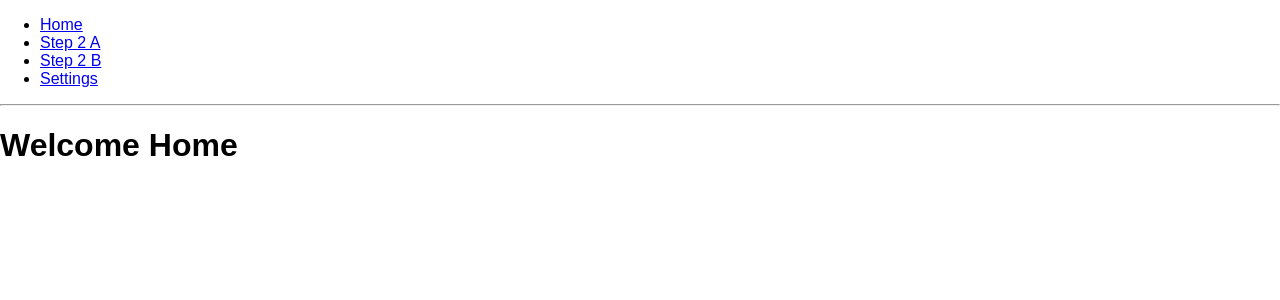
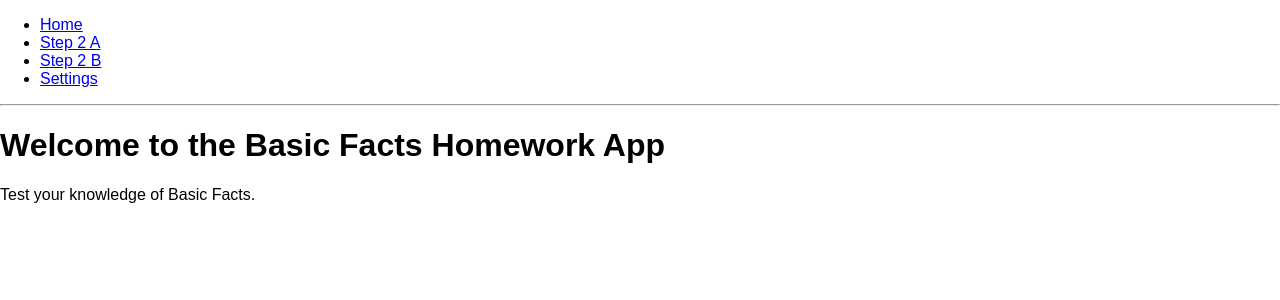
Before and after one commit to ksalayon/basic-facts, a React (Create React App) app: page / in a window 1280 px wide. Shown: the top 300 px of the page. Built offline with nearby package versions, Linux system fonts and the light colour scheme.

Commit message:
Used app.js to define route paths and corresponding components

```diff
--- a/src/App.js
+++ b/src/App.js
@@ -1,21 +1,43 @@
 import React, { Component } from 'react';
-import logo from './logo.svg';
-import './App.css';
+import './index.css';
+import { Route, Link } from "react-router-dom";
+import { Home } from './Scenes/Home/Home';
+import { Step2A } from './Scenes/Step2A/Step2A';
+import { Step2AGroups } from './Scenes/Step2A/Step2AGroups';
+import { Step2AMulDivByTwo } from './Scenes/Step2A/Step2AMulDivByTwo';
+import { Step2AMulDivByFive } from './Scenes/Step2A/Step2AMulDivByFive';
+import { Step2B } from './Scenes/Step2B/Step2B';
+import { BFSetttings } from './Scenes/Settings/BFSettings';
 
-class BF extends Component {
-  render() {
+export default class BF extends Component {
+  render = () => {
     return (
-      <div className="BasicFacts">
-        <header className="App-header">
-          <img src={logo} className="App-logo" alt="logo" />
-          <h1 className="App-title">Welcome to the Basic Facts Homework App</h1>
-        </header>
-        <p className="App-intro">
-          Test your knowledge of Basic Facts.
-        </p>
+      <div>
+        <ul>
+          <li>
+            <Link to="/">Home</Link>
+          </li>
+          <li>
+            <Link to="/step2a">Step 2 A</Link>
+          </li>
+          <li>
+            <Link to="/step2b">Step 2 B</Link>
+          </li>
+          <li>
+            <Link to="/settings">Settings</Link>
+          </li>
+        </ul>
+        <hr />
+
+        <Route exact path="/" render={() => <Home/>} />
+        <Route path="/step2a" component={Step2A} />
+        <Route path="/step2a/groups" component={Step2AGroups} />
+        <Route path="/step2a/muldivbytwo" component={Step2AMulDivByTwo} />
+        <Route path="/step2a/muldivbyfive" component={Step2AMulDivByFive} />
+        <Route path="/step2b" component={Step2B} />
+        <Route path="/settings" component={BFSetttings} />
       </div>
     );
+
   }
 }
-
-export default BF;
--- a/src/Components/Equation/Equation.js
+++ b/src/Components/Equation/Equation.js
@@ -30,9 +30,9 @@ class Equation extends Component {
     var successPart;
     if(this.props.done) {
       if (this.props.solved) {
-        successPart = (<div className="result">&#x2705;</div>)
+        successPart = (<div className="result"><span role="img" aria-label="correct">&#x2705;</span></div>)
       } else {
-        successPart = (<div className="result">&#x274C; - Correct Answer is {this.props.expectedInput}</div>)
+        successPart = (<div className="result"><span role="img" aria-label="correct">&#x274C;</span> - Correct Answer is {this.props.expectedInput}</div>)
       }
     }
 
@@ -48,7 +48,7 @@ class Equation extends Component {
 
   render() {
     return (
-      <div className="equation">
+      <div className="equation-component">
         { this.renderParts() }
       </div>
     )
--- a/src/Components/Equation/index.css
+++ b/src/Components/Equation/index.css
@@ -1,4 +1,4 @@
-.equation {
+.equation-component {
     display:block;
     position: relative;
     float:left;
@@ -7,12 +7,12 @@
     padding:5px;
 }
 
-.equation .parts {
+.equation-component .parts {
     display:block;
     position: relative;
 }
 
-.equation .parts > div {
+.equation-component .parts > div {
     display:block;
     position: relative;
     float:left;
@@ -20,9 +20,9 @@
     padding:5px;
 }
 
-.equation .parts .first-operand,
-.equation .parts .first-operand input,
-.equation .parts .second-operand,
-.equation .parts .second-operand input {
+.equation-component .parts .first-operand,
+.equation-component .parts .first-operand input,
+.equation-component .parts .second-operand,
+.equation-component .parts .second-operand input {
     max-width: 30px;
 }
--- a/src/Scenes/Home/Home.js
+++ b/src/Scenes/Home/Home.js
@@ -4,7 +4,15 @@ export class Home extends Component {
 
   render() {
     return (
-      <h1>Welcome Home</h1>
+      <div id="BFHome">
+        <header>
+          <h1 className="App-title">Welcome to the Basic Facts Homework App</h1>
+        </header>
+        <p className="intro">
+          Test your knowledge of Basic Facts.
+        </p>
+      </div>
+
     );
   }
 }
--- a/src/Scenes/Step2A/Step2A.js
+++ b/src/Scenes/Step2A/Step2A.js
@@ -1,12 +1,11 @@
 import React, {Component} from 'react';
 import { Link } from "react-router-dom";
-import '../../index.css';
 
 class Step2A extends Component {
 
   render() {
     return (
-      <div class="step-menu">
+      <div className="step-menu">
         <h3>This is the Step 2A Stage - Good Luck!</h3>
         <ul>
           <li>
--- a/src/Scenes/Step2A/Step2AGroups.js
+++ b/src/Scenes/Step2A/Step2AGroups.js
@@ -3,7 +3,6 @@ import { GroupService } from '../../Services/GroupService';
 import { EquationService as es} from '../../Services/EquationService';
 import { Equation } from '../../Components/Equation/Equation';
 import { ResultDisplay } from '../../Components/ResultDisplay';
-import '../../index.css';
 
 
 class Step2AGroups extends Component {
--- a/src/Scenes/Step2A/Step2AMulDivByFive.js
+++ b/src/Scenes/Step2A/Step2AMulDivByFive.js
@@ -3,7 +3,6 @@ import { MulService } from '../../Services/MulService';
 import { EquationService as es} from '../../Services/EquationService';
 import { Equation } from '../../Components/Equation/Equation';
 import { ResultDisplay } from '../../Components/ResultDisplay';
-import '../../index.css';
 
 
 class Step2AMulDivByFive extends Component {
--- a/src/Scenes/Step2A/Step2AMulDivByTwo.js
+++ b/src/Scenes/Step2A/Step2AMulDivByTwo.js
@@ -3,8 +3,6 @@ import { MulService } from '../../Services/MulService';
 import { EquationService as es} from '../../Services/EquationService';
 import { Equation } from '../../Components/Equation/Equation';
 import { ResultDisplay } from '../../Components/ResultDisplay';
-import '../../index.css';
-
 
 class Step2AMulDivByTwo extends Component {
 
--- a/src/Services/GroupService.js
+++ b/src/Services/GroupService.js
@@ -1,8 +1,6 @@
 import {BFService} from './BFService';
 
 var GroupService = (function(BFService){
-
-  var items = [];
 
   function operands(divisor, limit) {
 
--- a/src/router.js
+++ b/src/router.js
@@ -1,40 +1,10 @@
 import React from 'react';
-import { BrowserRouter as Router, Route, Link } from "react-router-dom";
-import { Home } from './Scenes/Home/Home';
-import { Step2A } from './Scenes/Step2A/Step2A';
-import { Step2AGroups } from './Scenes/Step2A/Step2AGroups';
-import { Step2AMulDivByTwo } from './Scenes/Step2A/Step2AMulDivByTwo';
-import { Step2AMulDivByFive } from './Scenes/Step2A/Step2AMulDivByFive';
-import { Step2B } from './Scenes/Step2B/Step2B';
-import { BFSetttings } from './Scenes/Settings/BFSettings';
+import { BrowserRouter as Router } from "react-router-dom";
+import BF from './App.js';
 
 const BFRouter = () => (
   <Router>
-    <div>
-      <ul>
-        <li>
-          <Link to="/">Home</Link>
-        </li>
-        <li>
-          <Link to="/step2a">Step 2 A</Link>
-        </li>
-        <li>
-          <Link to="/step2b">Step 2 B</Link>
-        </li>
-        <li>
-          <Link to="/settings">Settings</Link>
-        </li>
-      </ul>
-      <hr />
-
-      <Route exact path="/" component={Home} />
-      <Route path="/step2a" component={Step2A} />
-      <Route path="/step2a/groups" component={Step2AGroups} />
-      <Route path="/step2a/muldivbytwo" component={Step2AMulDivByTwo} />
-      <Route path="/step2a/muldivbyfive" component={Step2AMulDivByFive} />
-      <Route path="/step2b" component={Step2B} />
-      <Route path="/settings" component={BFSetttings} />
-    </div>
+    <BF/>
   </Router>
 );
 export { BFRouter }
```
